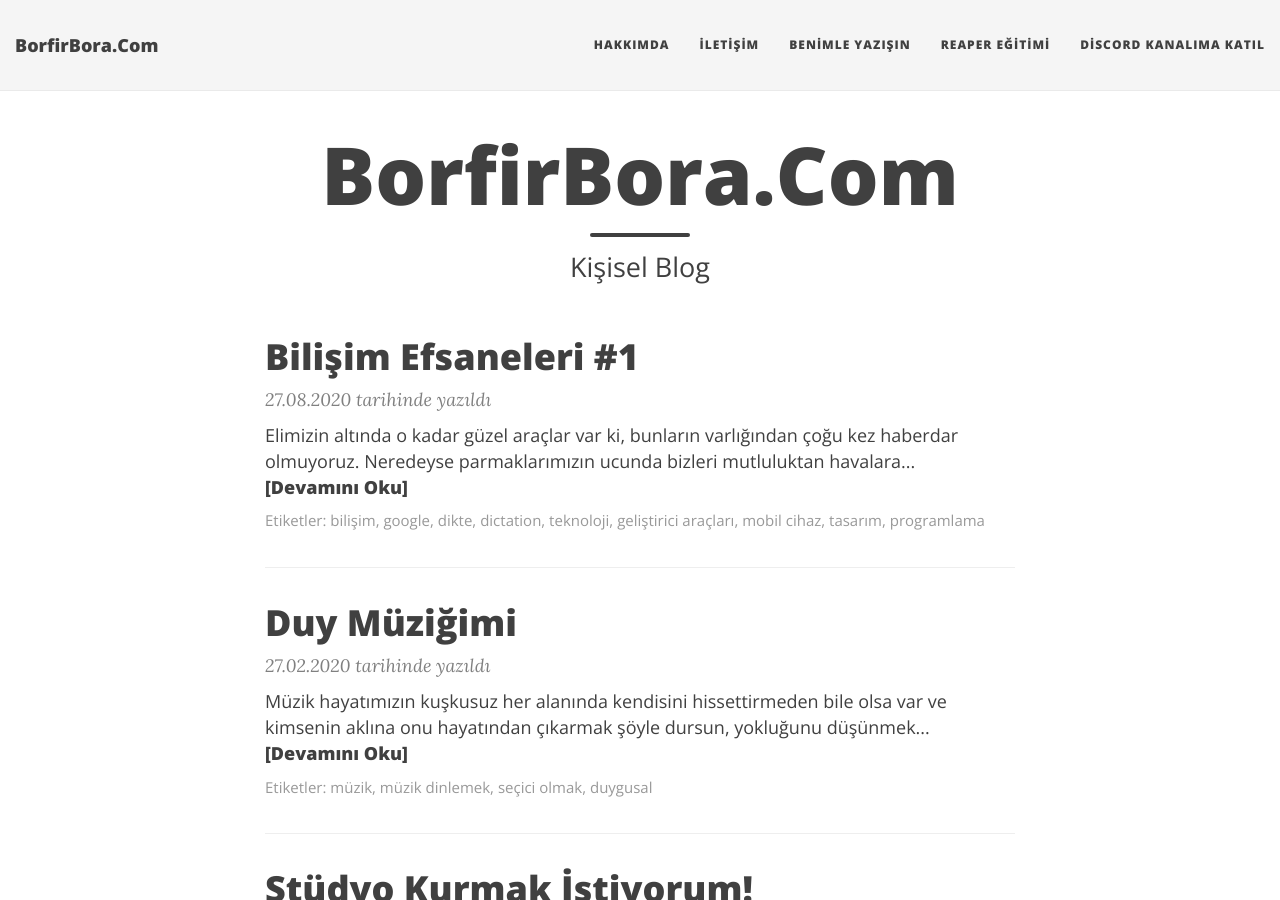
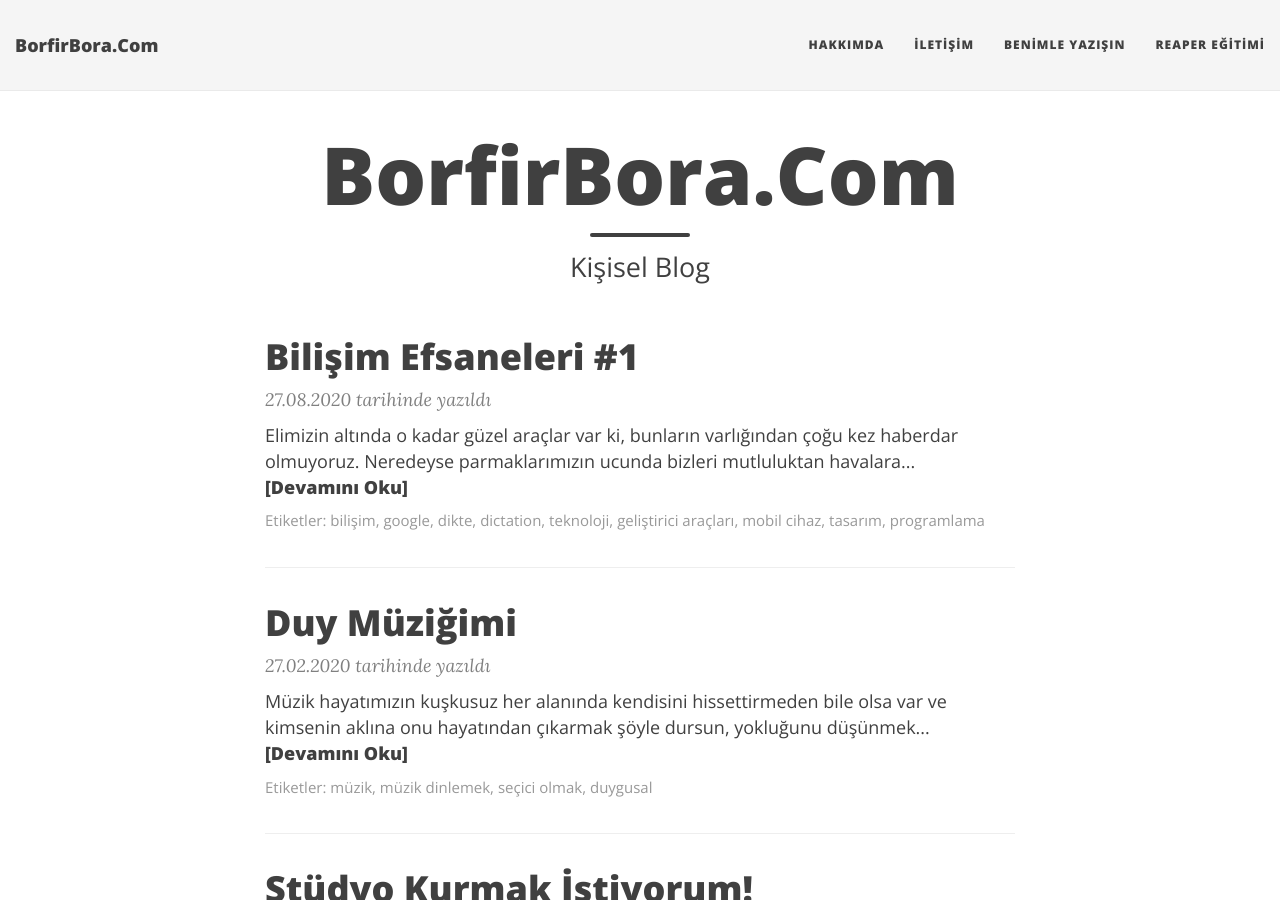
Before and after one commit to borfirbora/borfirbora.github.io, a Jekyll site: the page built from index.html, in a window 1280 px wide and 900 px high. Built offline with Jekyll 4.4.1, drawn with Linux system fonts in a browser that asks for light colours; nearby versions of some CDN libraries; the list of posts is cut into pages by our own code; comment, search, counter and statistics services are not loaded.

Commit message:
Update _config.yml

```diff
--- a/_config.yml
+++ b/_config.yml
@@ -27,7 +27,6 @@ navbar-links:
   İletişim: "iletisim"
   Benimle Yazışın: "https://tawk.to/chat/5d8b5acf6c1dde20ed03632d/default"
   Reaper Eğitimi: "https://borfirbora.com/reaper"
-  Discord Kanalıma Katıl: "https://discord.gg/96gmrah"
 
 # Image to show in the navigation bar - image must be a square (width = height)
 # Remove this parameter if you don't want an image in the navbar
@@ -85,7 +84,7 @@ social-network-links:
 #  spotify: yourname
 #  telephone: +14159998888
 #  steam: deanat78
-#  twitch: yourname
+  twitch: borfirbora
 #  yelp: yourname
 
 # Select which share links to show in posts
```
